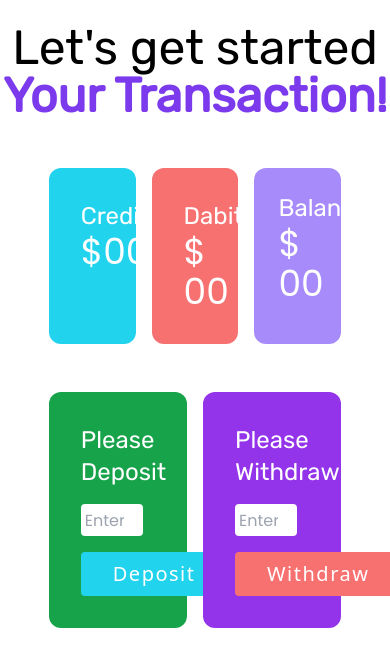
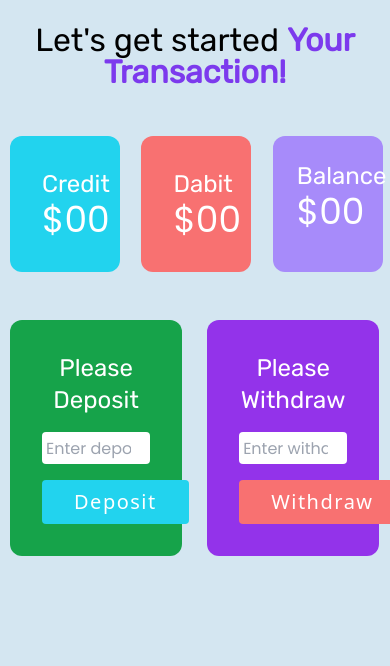
Before and after one commit to symoon007/baap-er-bank, a plain HTML site: page bank.html in a window 390 px wide. Drawn offline with nearby package versions, Linux system fonts and the light colour scheme.

Commit message:
responsive site

```diff
--- a/bank.html
+++ b/bank.html
@@ -11,49 +11,82 @@
     <link rel="stylesheet" href="style.css" />
   </head>
   <body>
-    <header>
+    <header class="header-bank">
       <h1 class="text-5xl text-center mt-6 font-rubik">
         Let's get started
         <span class="font-semibold text-violet-600">Your Transaction!</span>
       </h1>
     </header>
-    <main>
-         <section>
-      <div class="grid grid-cols-3 w-9/12 mx-auto gap-4 text-white mt-12">
-        <div class="bg-cyan-400 p-8 rounded-xl">
+    <main class="container-fluid main-container">
+      <section class="bank-section">
+        <div
+          class="grid-md grid grid-cols-3 w-9/12 mx-auto gap-4 text-white mt-12"
+        >
+          <div class="bg-cyan-400 p-8 rounded-xl div-align">
             <h4 class="text-2xl font-rubik">Credit</h4>
-          <h2 class="text-4xl font-poppins">$<span id="deposit-total">00</span> </h2>
+            <h2 class="text-4xl font-poppins">
+              $<span id="deposit-total">00</span>
+            </h2>
           </div>
-        <div class="bg-red-400 p-8 rounded-xl">
+          <div class="bg-red-400 p-8 rounded-xl div-align">
             <h4 class="text-2xl font-rubik">Dabit</h4>
-          <h2 class="text-4xl font-poppins">$ <span id="withdraw-total">00</span></h2>
+            <h2 class="text-4xl font-poppins">
+              $<span id="withdraw-total">00</span>
+            </h2>
           </div>
-        <div class="bg-violet-400 p-6 rounded-xl">
+          <div class="bg-violet-400 p-6 rounded-xl div-align">
             <h4 class="text-2xl font-rubik">Balance</h4>
-          <h2 class="text-4xl font-poppins">$ <span id="balance-total">00</span> </h2>
+            <h2 class="text-4xl font-poppins">
+              $<span id="balance-total">00</span>
+            </h2>
           </div>
         </div>
       </section>
       <!-- deposit and withdraw -->
-    <section>
-      <div class="grid grid-cols-2 w-9/12 mx-auto gap-4 text-white mt-12">
-        <div class="bg-green-600 p-8 rounded-xl ">
+      <section class="bank-section">
+        <div
+          class="grid-cal-section grid grid-cols-2 w-9/12 mx-auto gap-4 text-white mt-12"
+        >
+          <div class="bg-green-600 p-8 rounded-xl div-align">
             <h4 class="text-2xl font-rubik">Please Deposit</h4>
 
-           <input class="text-neutral-800 w-5/6 mb-3 block mt-4 mb-4 px-1 font-poppins h-8 rounded" type="number" name="" id="deposit-field" placeholder="Enter deposit amount"/>
-          <button id="btn-deposit" class="bg-cyan-400 rounded py-2 px-8 text-xl font-medium text-white hover:bg-cyan-500 l-space-btn">Deposit</button>
+            <input
+              class="text-neutral-800 w-5/6 mb-3 block mt-4 mb-4 px-1 font-poppins h-8 rounded"
+              type="number"
+              name=""
+              id="deposit-field"
+              placeholder="Enter deposit amount"
+            />
+            <button
+              id="btn-deposit"
+              class="bg-cyan-400 rounded py-2 px-8 text-xl font-medium text-white hover:bg-cyan-500 l-space-btn"
+            >
+              Deposit
+            </button>
           </div>
 
-        <div class="bg-purple-600 p-8 rounded-xl">
+          <div class="bg-purple-600 p-8 rounded-xl div-align bttm-div">
             <h4 class="text-2xl font-rubik">Please Withdraw</h4>
-           <input id="withdraw-field" type="number"class="text-neutral-800 w-5/6 mb-3 block mb-4 mt-4 px-1 font-poppins h-8 rounded text-" type="text" name="" id="" placeholder="Enter withdrawal amount"/>
-          <button id="btn-withdraw" class="bg-red-400 rounded py-2 px-8 text-xl font-medium text-white hover:bg-red-500 l-space-btn">Withdraw</button>
+            <input
+              id="withdraw-field"
+              type="number"
+              class="text-neutral-800 w-5/6 mb-3 block mb-4 mt-4 px-1 font-poppins h-8 rounded text-"
+              type="text"
+              name=""
+              id=""
+              placeholder="Enter withdrawal amount"
+            />
+            <button
+              id="btn-withdraw"
+              class="bg-red-400 rounded py-2 px-8 text-xl font-medium text-white hover:bg-red-500 l-space-btn"
+            >
+              Withdraw
+            </button>
           </div>
         </div>
       </section>
     </main>
     <script src="js/deposit.js"></script>
     <script src="js/withdraw.js"></script>
-
   </body>
 </html>
--- a/js/deposit.js
+++ b/js/deposit.js
@@ -4,6 +4,10 @@ document.getElementById("btn-deposit").addEventListener('click', function() {
 const depositField = document.getElementById("deposit-field");
 const newDepositAmountString = depositField.value;
 const newDepositAmount = parseFloat(newDepositAmountString);
+if(isNaN(newDepositAmount)) {
+    alert('Provide an absolute deposit amount');
+    return;
+}
 // step 3: get the final deposit amount from the deposit field
 const depositTotalElement = document.getElementById("deposit-total");
 const previousDepositAmountString = depositTotalElement.innerText;
--- a/js/withdraw.js
+++ b/js/withdraw.js
@@ -13,7 +13,7 @@ document.getElementById("btn-withdraw").addEventListener("click", function () {
 
 
   if (isNaN(newWithdrawAmount) || newWithdrawAmount === 'string' || newWithdrawAmount < 0) {
-    alert('Provide an absolute withdrawal Amount');
+    alert('Provide an absolute withdrawal amount');
     return;
   }
   // step 3: get the final withdraw amount from the deposit field
--- a/style.css
+++ b/style.css
@@ -1,25 +1,71 @@
 /*
 project fonts
 */
-@import url('https://fonts.googleapis.com/css2?family=Poppins&family=Rubik&display=swap');
+@import url("https://fonts.googleapis.com/css2?family=Poppins&family=Rubik&display=swap");
 .font-poppins {
-    font-family: 'Poppins', sans-serif;
+  font-family: "Poppins", sans-serif;
 }
 .font-rubik {
-    font-family: 'Rubik', sans-serif;
-
+  font-family: "Rubik", sans-serif;
 }
 .l-space-btn {
-    letter-spacing: 1.5px;
+  letter-spacing: 1.5px;
 }
 .depo-bg {
-    background: rgb(0,150,100);
-background: linear-gradient(180deg, rgba(0,150,100,1) 31%, rgba(3,169,244,1) 180%);
-};
+  background: rgb(0, 150, 100);
+  background: linear-gradient(
+    180deg,
+    rgba(0, 150, 100, 1) 31%,
+    rgba(3, 169, 244, 1) 180%
+  );
+}
 .with-bg {
-    background: rgb(186,104,200);
-background: linear-gradient(180deg, rgba(186,104,200,1) 33%, rgba(239,83,80,1) 180%);
-};
+  background: rgb(186, 104, 200);
+  background: linear-gradient(
+    180deg,
+    rgba(186, 104, 200, 1) 33%,
+    rgba(239, 83, 80, 1) 180%
+  );
+}
 .bg {
-    background-color: black;
+  background-color: black;
 }
+@media screen and (max-width: 576px) {
+  body {
+    background-color: #d4e6f1;
+  }
+  .main-container {
+    width: 100%;
+    margin-bottom: 20px;
+  }
+  section {
+    width: 97% !important;
+    text-align: center;
+  }
+  .log-input input {
+    width: 100%;
+  }
+  .grid-md,
+  .grid-cal-section {
+    display: grid;
+    grid-template-columns: repeat(1, 1fr);
+  }
+  .header-bank h1 {
+    font-size: 2rem;
+    margin-bottom: 0;
+  }
+   .bank-section>div {
+    width: 100%;
+    margin-left: 10px;
+  }
+  .div-align {
+    text-align: center;
+    width: 95%;
+    padding: 15px 20px;
+  }
+  .div-align input {
+    width: 100%;
+  }
+  .bttm-div {
+  }
+}
```
Also changed, not shown: index.html (+2 -2 lines). Lines whose indentation alone changed are shown as unchanged.
